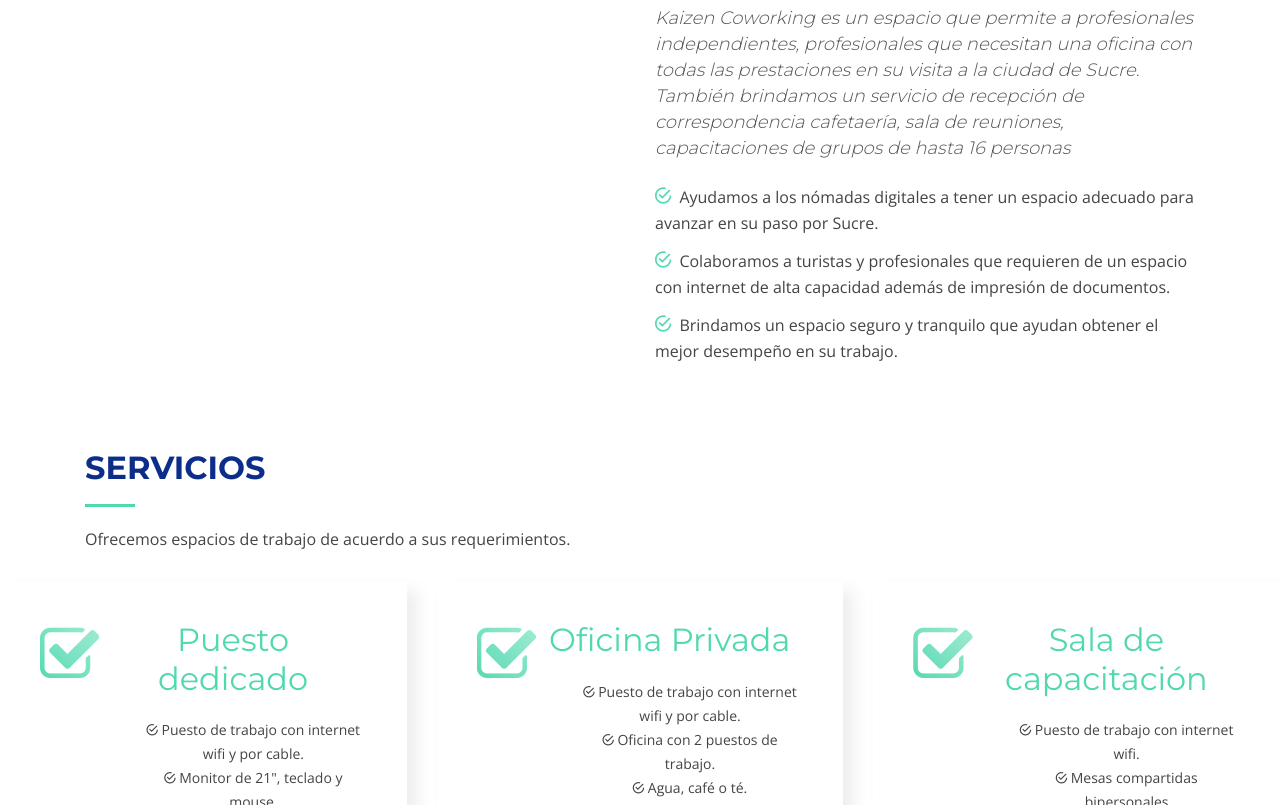
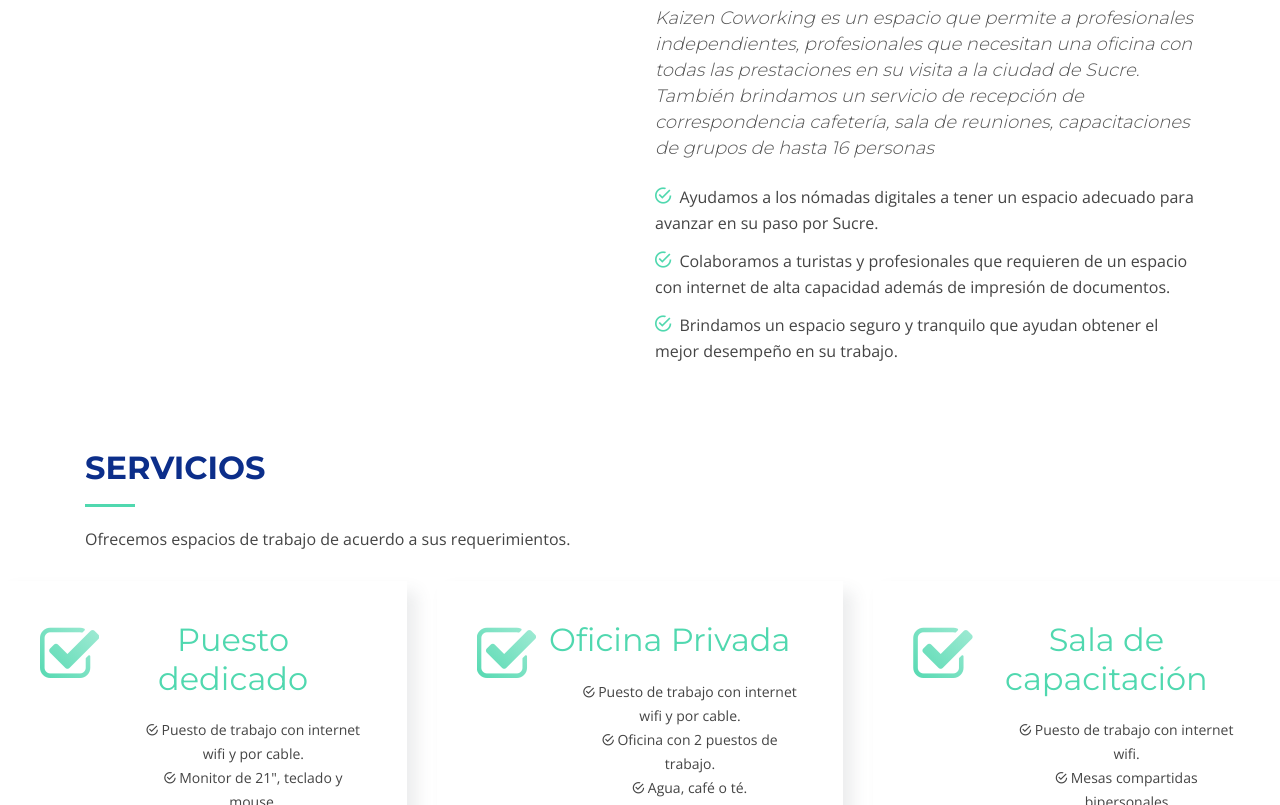
Before and after one commit to ferltz/kaizencowork, a plain HTML site: page index.html in a window 1280 px wide. Shown: the part 970-1775 px from the top of the page. Drawn offline with nearby package versions, Linux system fonts and the light colour scheme; some packages are replaced by stand-ins of ours; a script that the page names is missing; files whose address does not match are found by name.

```diff
--- a/index.html
+++ b/index.html
@@ -144,7 +144,7 @@
           <div class="col-lg-6 content">
             <h1>Somos un ambiente colaborativo que incrementa tu productividad brindandote un entorno de tranquilidad.</h1>
             <h3>Kaizen Coworking es un espacio que permite a profesionales independientes, profesionales que necesitan una oficina con
-  todas las prestaciones en su visita a la ciudad de Sucre. También brindamos un servicio de recepción de correspondencia cafetaería, sala de reuniones, capacitaciones de grupos de hasta 16 personas</h3>
+  todas las prestaciones en su visita a la ciudad de Sucre. También brindamos un servicio de recepción de correspondencia cafetería, sala de reuniones, capacitaciones de grupos de hasta 16 personas</h3>
 
             <ul>
               <li><i class="ion-android-checkmark-circle" style="text-align: justify;"></i> Ayudamos a los nómadas digitales a tener un espacio adecuado para avanzar en su paso por Sucre.</li>
```
